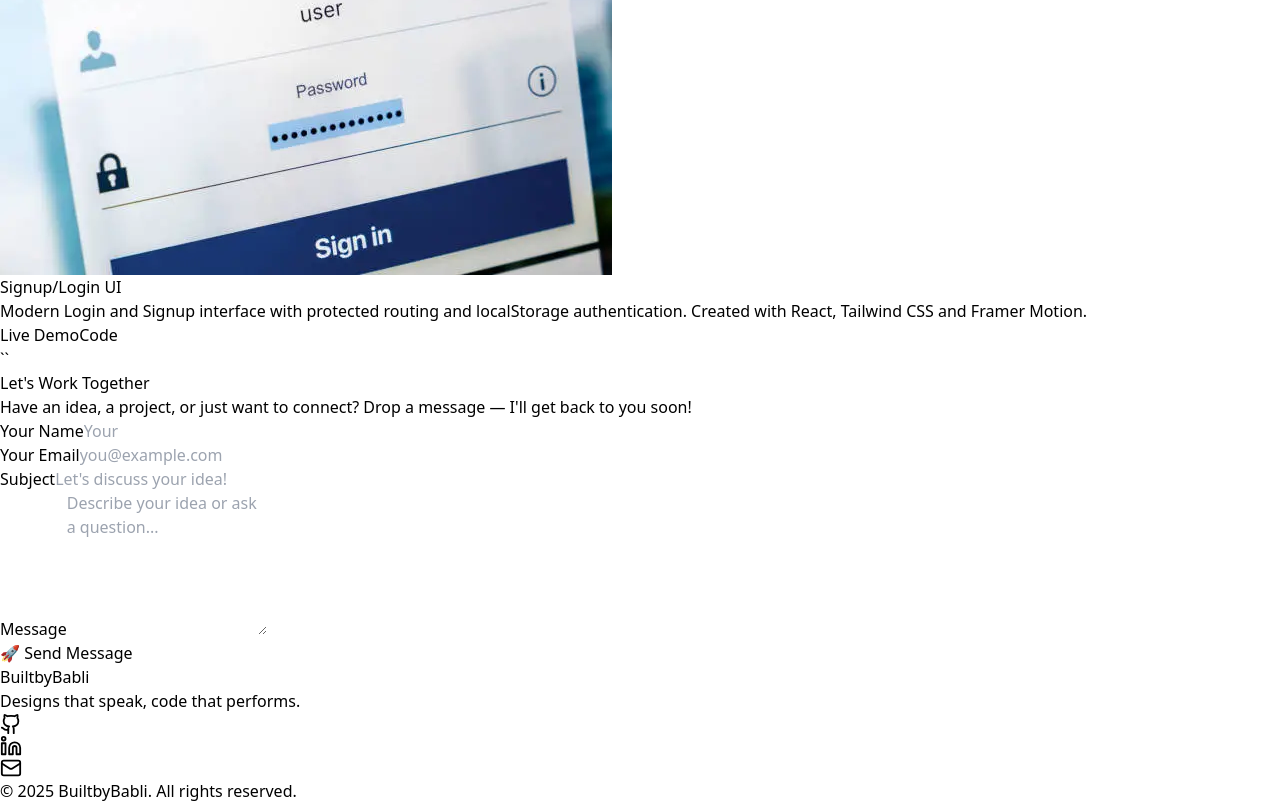
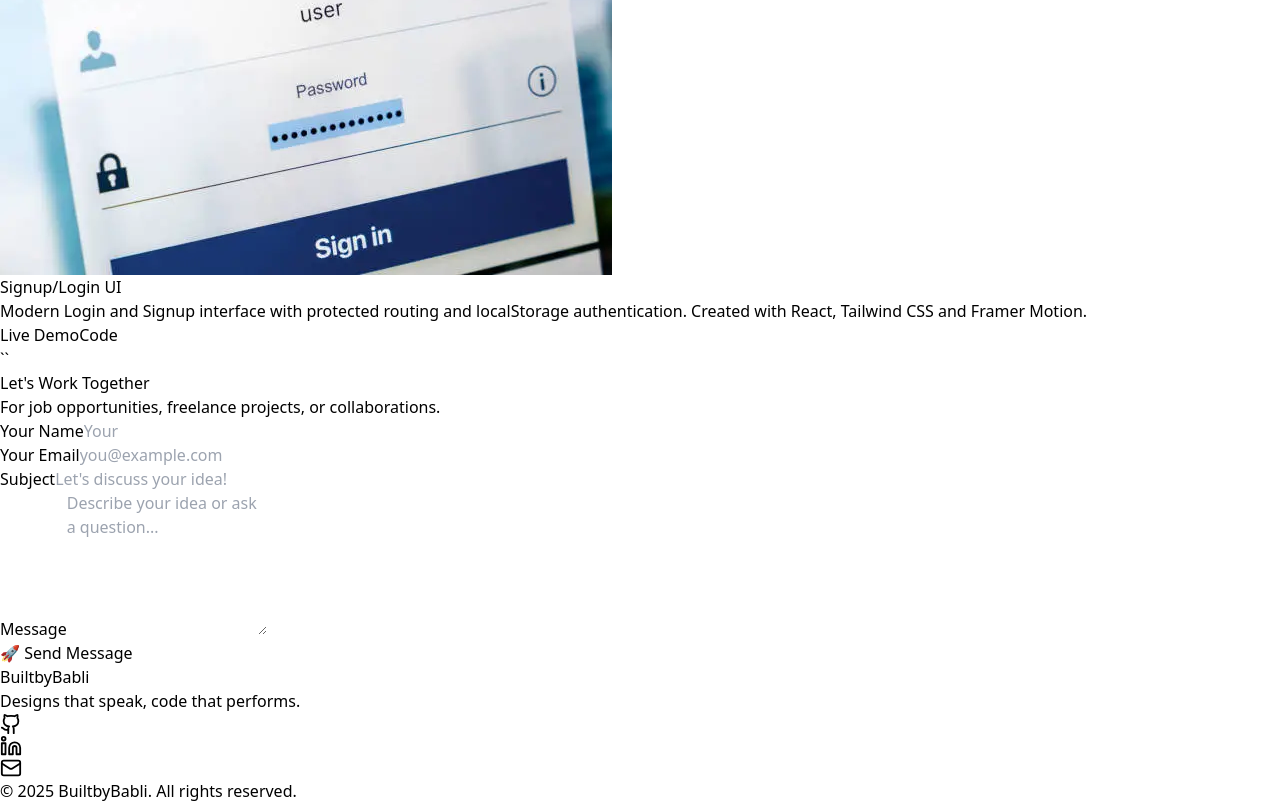
Before and after one commit to Madebydev-Babli/Portfolio, a React (Vite) app: page / in a window 1280 px wide. Shown: the part 3607-4410 px from the top of the page. Built offline with nearby package versions, Linux system fonts and the light colour scheme.

Commit message:
Update Contact.jsx

```diff
--- a/src/assets/components/Contact.jsx
+++ b/src/assets/components/Contact.jsx
@@ -20,7 +20,7 @@ const Contact = () => {
         >
           <h2 className="text-4xl md:text-5xl font-bold mb-4">Let's Work Together</h2>
           <p className="text-gray-400 max-w-xl mx-auto text-sm md:text-base">
-            Have an idea, a project, or just want to connect? Drop a message — I'll get back to you soon!
+             For job opportunities, freelance projects, or collaborations.
           </p>
         </motion.div>
 
```
